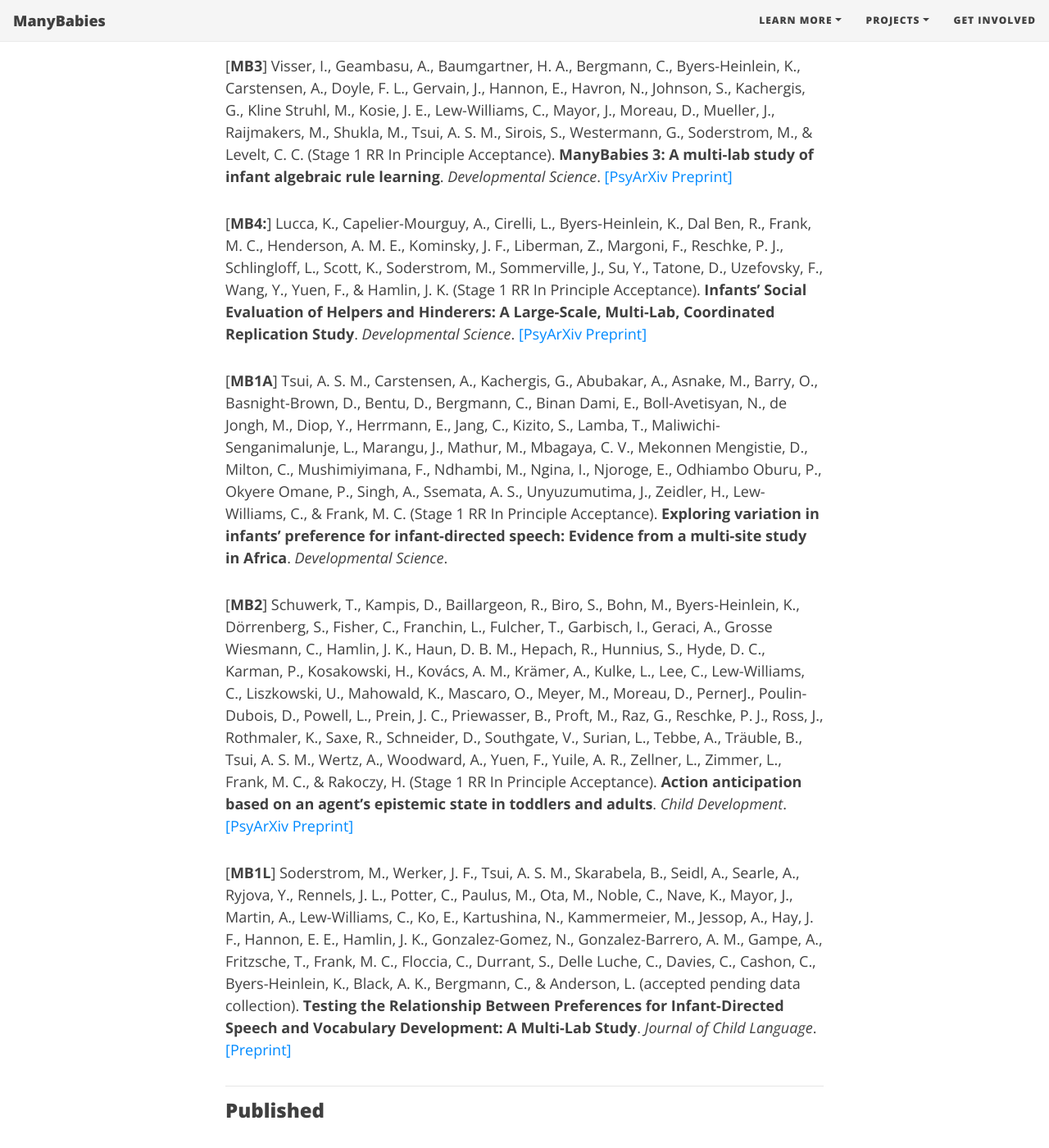
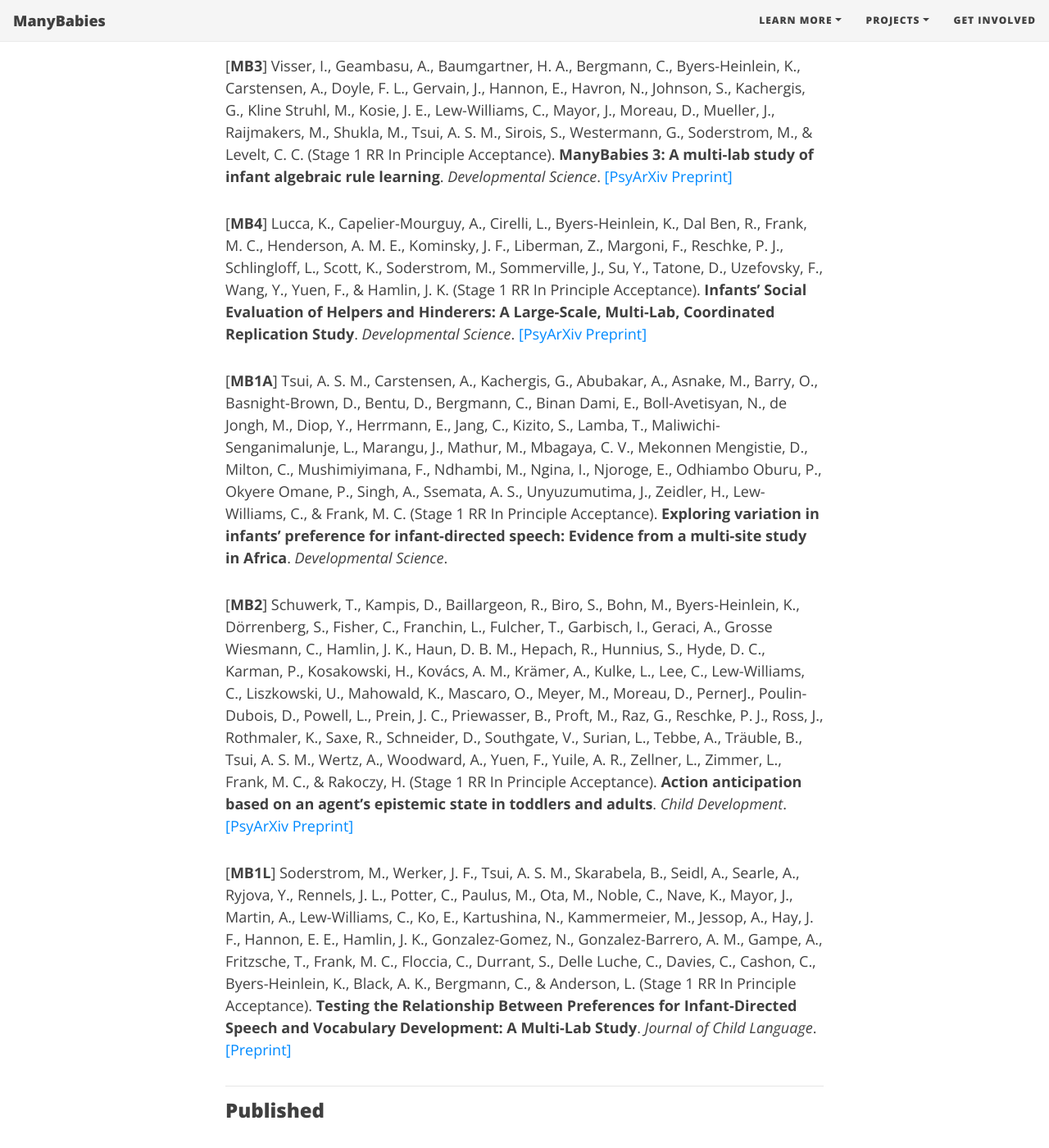
Before and after one commit to manybabies/manybabies.github.io, a Jekyll site: the page built from publications.md, in a window 1280 px wide and 1400 px high, scrolled down 579 px. Shown: the whole window at 82% size. Built offline with Jekyll 4.4.1, drawn with Linux system fonts in a browser that asks for light colours; nearby versions of some CDN libraries; some web fonts are replaced.

Commit message:
Update publications.md

```diff
--- a/publications.md
+++ b/publications.md
@@ -17,13 +17,13 @@
 ### Stage 1 Registered Reports: In Principle Acceptance (pending data collection)
 [**MB3**] Visser, I., Geambasu, A., Baumgartner, H. A., Bergmann, C., Byers-Heinlein, K., Carstensen, A., Doyle, F. L., Gervain, J., Hannon, E., Havron, N., Johnson, S., Kachergis, G., Kline Struhl, M., Kosie, J. E., Lew-Williams, C., Mayor, J., Moreau, D., Mueller, J., Raijmakers, M., Shukla, M., Tsui, A. S. M., Sirois, S., Westermann, G., Soderstrom, M., & Levelt, C. C. (Stage 1 RR In Principle Acceptance). **ManyBabies 3: A multi-lab study of infant algebraic rule learning**. _Developmental Science_. [[PsyArXiv Preprint]](https://psyarxiv.com/aex7v/)
 
-[**MB4:**] Lucca, K., Capelier-Mourguy, A., Cirelli, L., Byers-Heinlein, K., Dal Ben, R., Frank, M. C., Henderson, A. M. E., Kominsky, J. F., Liberman, Z., Margoni, F., Reschke, P. J., Schlingloff, L., Scott, K., Soderstrom, M., Sommerville, J., Su, Y., Tatone, D., Uzefovsky, F., Wang, Y., Yuen, F., & Hamlin, J. K. (Stage 1 RR In Principle Acceptance). **Infants’ Social Evaluation of Helpers and Hinderers: A Large-Scale, Multi-Lab, Coordinated Replication Study**. _Developmental Science_. [[PsyArXiv Preprint]](https://psyarxiv.com/qhxkm)
+[**MB4**] Lucca, K., Capelier-Mourguy, A., Cirelli, L., Byers-Heinlein, K., Dal Ben, R., Frank, M. C., Henderson, A. M. E., Kominsky, J. F., Liberman, Z., Margoni, F., Reschke, P. J., Schlingloff, L., Scott, K., Soderstrom, M., Sommerville, J., Su, Y., Tatone, D., Uzefovsky, F., Wang, Y., Yuen, F., & Hamlin, J. K. (Stage 1 RR In Principle Acceptance). **Infants’ Social Evaluation of Helpers and Hinderers: A Large-Scale, Multi-Lab, Coordinated Replication Study**. _Developmental Science_. [[PsyArXiv Preprint]](https://psyarxiv.com/qhxkm)
 
 [**MB1A**] Tsui, A. S. M., Carstensen, A., Kachergis, G., Abubakar, A., Asnake, M., Barry, O., Basnight-Brown, D., Bentu, D., Bergmann, C., Binan Dami, E., Boll-Avetisyan, N., de Jongh, M., Diop, Y., Herrmann, E., Jang, C., Kizito, S., Lamba, T., Maliwichi-Senganimalunje, L., Marangu, J., Mathur, M., Mbagaya, C. V., Mekonnen Mengistie, D., Milton, C., Mushimiyimana, F., Ndhambi, M., Ngina, I., Njoroge, E., Odhiambo Oburu, P., Okyere Omane, P., Singh, A., Ssemata, A. S., Unyuzumutima, J., Zeidler, H., Lew-Williams, C., & Frank, M. C. (Stage 1 RR In Principle Acceptance). **Exploring variation in infants’ preference for infant-directed speech: Evidence from a multi-site study in Africa**. _Developmental Science_.
 
 [**MB2**] Schuwerk, T., Kampis, D., Baillargeon, R., Biro, S., Bohn, M., Byers-Heinlein, K., Dörrenberg, S., Fisher, C., Franchin, L., Fulcher, T., Garbisch, I., Geraci, A., Grosse Wiesmann, C., Hamlin, J. K., Haun, D. B. M., Hepach, R., Hunnius, S., Hyde, D. C., Karman, P., Kosakowski, H., Kovács, A. M., Krämer, A., Kulke, L., Lee, C., Lew-Williams, C., Liszkowski, U., Mahowald, K., Mascaro, O., Meyer, M., Moreau, D., PernerJ., Poulin-Dubois, D., Powell, L., Prein, J. C., Priewasser, B., Proft, M., Raz, G., Reschke, P. J., Ross, J., Rothmaler, K., Saxe, R., Schneider, D., Southgate, V., Surian, L., Tebbe, A., Träuble, B., Tsui, A. S. M., Wertz, A., Woodward, A., Yuen, F., Yuile, A. R., Zellner, L., Zimmer, L., Frank, M. C., & Rakoczy, H. (Stage 1 RR In Principle Acceptance). **Action anticipation based on an agent's epistemic state in toddlers and adults**. _Child Development_. [[PsyArXiv Preprint]](https://psyarxiv.com/x4jbm/)
 
-[**MB1L**] Soderstrom, M., Werker, J. F., Tsui, A. S. M., Skarabela, B., Seidl, A., Searle, A., Ryjova, Y., Rennels, J. L., Potter, C., Paulus, M., Ota, M., Noble, C., Nave, K., Mayor, J., Martin, A., Lew-Williams, C., Ko, E., Kartushina, N., Kammermeier, M., Jessop, A., Hay, J. F., Hannon, E. E., Hamlin, J. K., Gonzalez-Gomez, N., Gonzalez-Barrero, A. M., Gampe, A., Fritzsche, T., Frank, M. C., Floccia, C., Durrant, S., Delle Luche, C., Davies, C., Cashon, C., Byers-Heinlein, K., Black, A. K., Bergmann, C., & Anderson, L. (accepted pending data collection). **Testing the Relationship Between Preferences for Infant-Directed Speech and Vocabulary Development: A Multi-Lab Study**. _Journal of Child Language_. [[Preprint]](https://docs.google.com/document/d/1CbLIEsJkQUctAW8a0VgW59hNMHGwyzSXkhWSFzlQYFE/edit?usp=sharing)
+[**MB1L**] Soderstrom, M., Werker, J. F., Tsui, A. S. M., Skarabela, B., Seidl, A., Searle, A., Ryjova, Y., Rennels, J. L., Potter, C., Paulus, M., Ota, M., Noble, C., Nave, K., Mayor, J., Martin, A., Lew-Williams, C., Ko, E., Kartushina, N., Kammermeier, M., Jessop, A., Hay, J. F., Hannon, E. E., Hamlin, J. K., Gonzalez-Gomez, N., Gonzalez-Barrero, A. M., Gampe, A., Fritzsche, T., Frank, M. C., Floccia, C., Durrant, S., Delle Luche, C., Davies, C., Cashon, C., Byers-Heinlein, K., Black, A. K., Bergmann, C., & Anderson, L. (Stage 1 RR In Principle Acceptance). **Testing the Relationship Between Preferences for Infant-Directed Speech and Vocabulary Development: A Multi-Lab Study**. _Journal of Child Language_. [[Preprint]](https://docs.google.com/document/d/1CbLIEsJkQUctAW8a0VgW59hNMHGwyzSXkhWSFzlQYFE/edit?usp=sharing)
 
 ***
 ### Published
```
